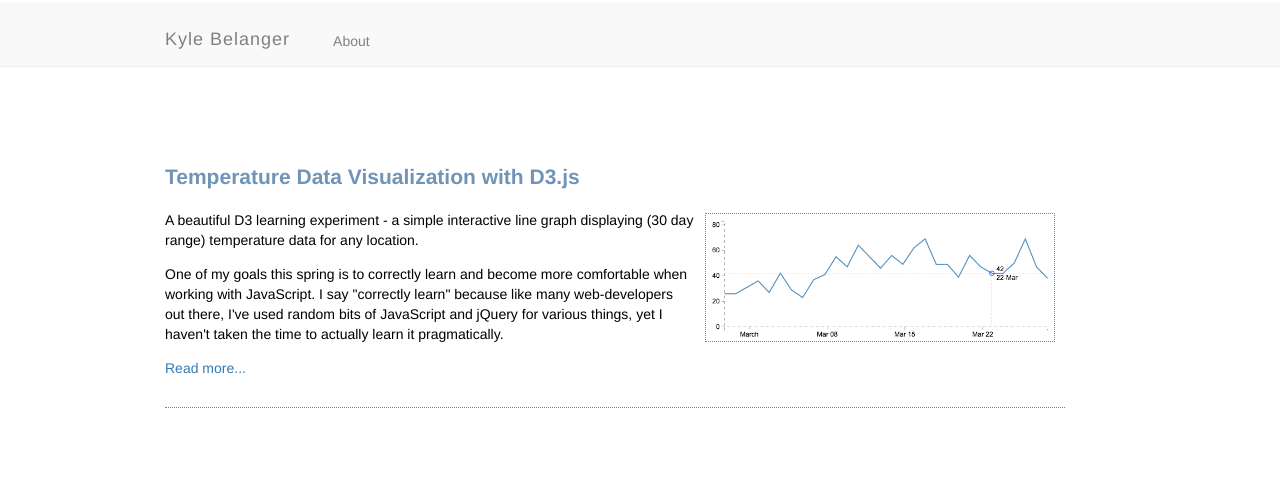
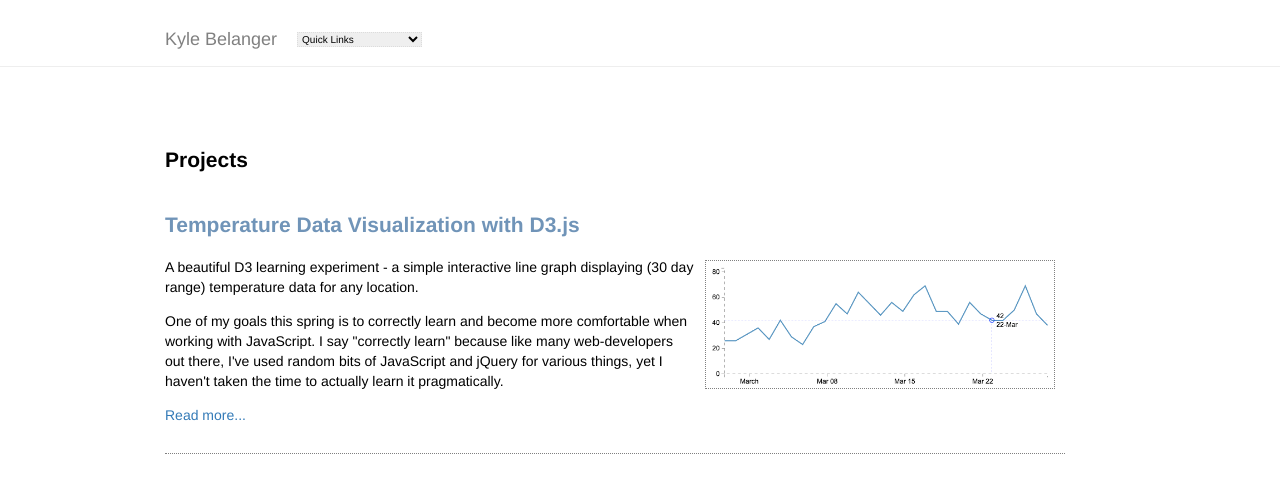
Before and after one commit to kylebelanger/kylebelanger.github.io, a Jekyll site: the page local/index.html, which Jekyll copies as it is, in a window 1280 px wide. Shown: the top 493 px of the page. Built offline with Jekyll 4.4.1, drawn with Linux system fonts in a browser that asks for light colours; Markdown is read by kramdown in place of the engine named in the settings.

Commit message:
Add local css

```diff
--- a/index.html
+++ b/index.html
@@ -12,7 +12,9 @@ title: Kyle Belanger
 
 		    <section class="description">
 
-		     <img class='post-img' src='img/posts/{{ post.image }}' align='right'>
+		     <% if post.image %>
+		     	<img class='post-img' src='img/posts/{{ post.image }}' align='right'>
+		     <% end %>
 		     {{ post.description }}
 
 		     <p><a href="{{ post.url }}">Read more...</a</p>
--- a/local/css/main.css
+++ b/local/css/main.css
@@ -1,5 +1,5 @@
 body {
-	font-family: "Helvetica Neue",Helvetica,Arial,sans-serif;
+	font-family: 'Lora', serif;
 	/*background-color: #757575;*/
 }
 
@@ -7,12 +7,15 @@ body {
 	font-family: serif;
 }
 
+.times {
+	font-family: "Times New Roman", sans-serif;
+}
+
 header {
 	position: absolute;
 	left: 0px;
 	width: 100%;
 	height: 65px;
-	background-color: #F9F9F9;
 	border-bottom: thin solid #eee;
 	margin: 2px 0;
 }
@@ -28,7 +31,6 @@ header h2 {
 	font-weight: normal;
 	color: grey;
 	float: left;
-	letter-spacing: 1px;
 }
 
 header nav {
@@ -36,16 +38,11 @@ header nav {
 	margin: 5px 3px;
 }
 
-header nav a {
-	text-decoration: none;
-	color: grey;
-}
-
-ul li {
-  	float: left;
-	display: inline;
-  	list-style-type: none;
-  	padding-right: 20px;
+header nav #menu {
+	margin: 15px 17px;
+	font-size: 10px;
+  border: thin dotted #dcdcdc;
+  width: 125px;
 }
 
 h3 {
@@ -73,9 +70,20 @@ h3 {
 
 .post {
 	float: left;
+	position: relative;
 	width: 900px;
 	padding-bottom: 15px;
-	border-bottom: thin dotted grey;
+
+}
+
+.post:after {
+  content:"";
+  border-bottom: thin dotted grey;
+  position: absolute;
+  bottom: 0;
+  left: 0;
+  height: 1px;
+  width: 100%;
 }
 
 .post-img {
--- a/local/index.html
+++ b/local/index.html
@@ -7,6 +7,7 @@
 		<meta name="viewport" content="width=device-width">
 		<link href="css/main.css" rel="stylesheet" type="text/css">
 		<link href="css/normalize.css" rel="stylesheet" type="text/css">
+		<link href='http://fonts.googleapis.com/css?family=Lora' rel='stylesheet' type='text/css'>
 		<meta name="Author" content="Kyle Belanger" />
 	</head>
 
@@ -19,10 +20,11 @@
 				<h2>Kyle Belanger</h2>
 				<!-- start nav -->
 				<nav>
-					<ul>
-						<li><a href="#">About</a></li>
-						<!--<li><a href="#">Running Log</a></li>-->
-					</ul>
+					<select id="menu">
+					  <option value="menu">Quick Links</option>
+					  <option value="outdoor">About</option>
+					  <option value="none">RSS</option>
+					</select>
 				</nav>
 				<!-- end nav -->
 			</div>
@@ -33,6 +35,8 @@
 		<div id="pagewrap">
 
 			<div id="content">
+
+			<h2>Projects</h2>
 
 				<!-- start posts -->
 				<div id="posts-container">
```
Also changed, not shown: 2 other files.
